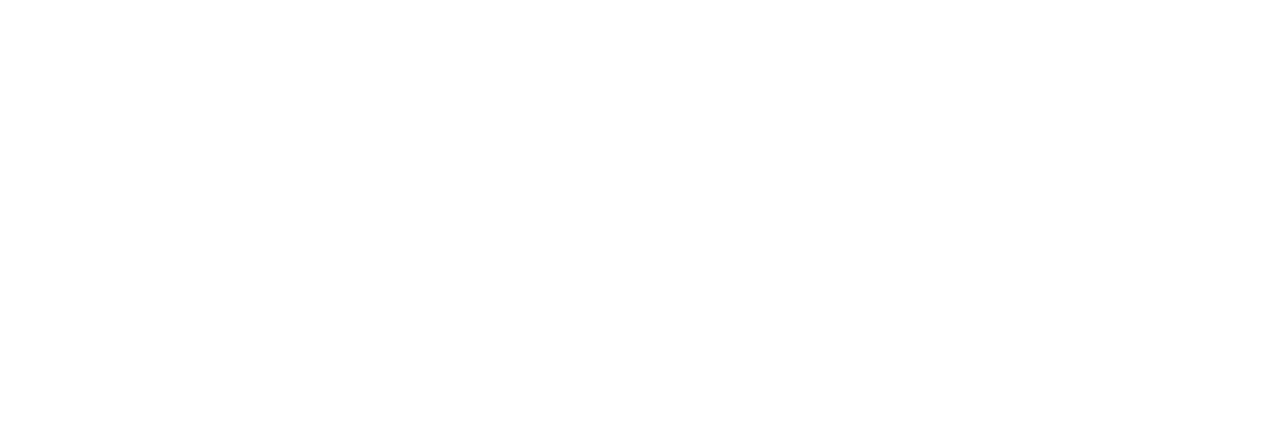
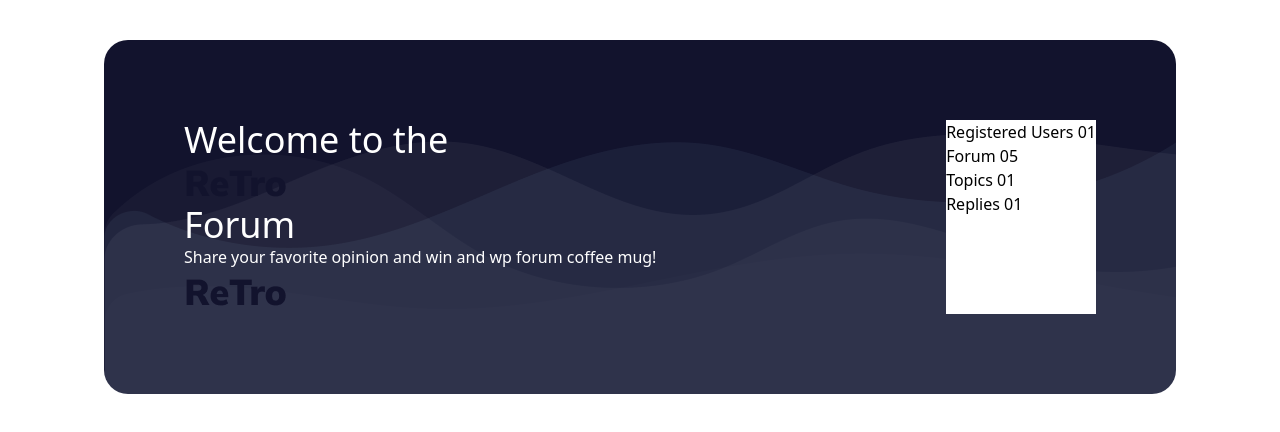
Before and after one commit to Ahamedsumon/Retro-forum, a plain HTML site: page index.html in a window 1280 px wide. Drawn offline with nearby package versions, Linux system fonts and the light colour scheme; no server answers.

Commit message:
added javascript file and hero section

```diff
--- a/index.html
+++ b/index.html
@@ -1,11 +1,39 @@
 <!DOCTYPE html>
 <html lang="en">
-<head>
-    <meta charset="UTF-8">
-    <meta name="viewport" content="width=device-width, initial-scale=1.0">
+  <head>
+    <meta charset="UTF-8" />
+    <meta name="viewport" content="width=device-width, initial-scale=1.0" />
     <title>Retro Forum</title>
-</head>
-<body>
+    <!-- <script src="https://cdnjs.cloudflare.com/ajax/libs/tailwindcss/4.1.11/lib.min.js" integrity="sha512-tE7j0ptGYRtx0sHRAOkHNLAuIqVW7udzmjvNh1A6vIEnWUJnx7j7khwTEjemjDaauV+lHo0jEtdW8jn5weoxhw==" crossorigin="anonymous" referrerpolicy="no-referrer"></script> -->
+    <script src="https://cdn.tailwindcss.com"></script>
+  </head>
+  <body>
+    <main class="max-w-6xl mx-auto">
+      <!-- Hero section -->
+      <section class="m-10">
+        <div>
+            <div class="p-20 bg-[#12132DFF] rounded-3xl flex justify-between" style="background-image: url(/images/bgbanner.png);">
+                <!-- <img src="/images/bgbanner.png" alt=""> -->
+                <div class="text-white">
+                    <h1 class="text-4xl">Welcome to the <span><img src="/images/logo.png" alt=""></span> Forum</h1>
+                    <p>Share your favorite opinion and win and wp forum coffee mug!</p>
+                    <img src="/images/logo.png" alt="">
+                </div>
+                <div class="bg-white">
+                    <p>Registered Users 01</p>
+                    <p>Forum 05</p>
+                    <p>Topics 01</p>
+                    <p>Replies 01</p>
 
-</body>
+                </div>
+            </div>
+        </div>
+      </section>
+
+    </main>
+    <script src="script.js"></script>
+  </body>
 </html>
+
+
+<!-- min-h-screen -->
--- /dev/null
+++ b/script.js
@@ -0,0 +1,26 @@
+// LatestPosts: - https://openapi.programming-hero.com/api/retro-forum/latest-posts
+
+// AllPosts: - https://openapi.programming-hero.com/api/retro-forum/posts
+
+
+
+
+// Post Search by query
+
+// PostByQuery: - https://openapi.programming-hero.com/api/retro-forum/posts?category=categoryName
+
+
+// Example
+
+// PostByQuery: - https://openapi.programming-hero.com/api/retro-forum/posts?category=coding
+
+
+
+fetch('https://openapi.programming-hero.com/api/retro-forum/posts')
+.then(res => res.json())
+.then(data => console.log(data))
+
+
+data.forEach(element => {
+
+});
```
